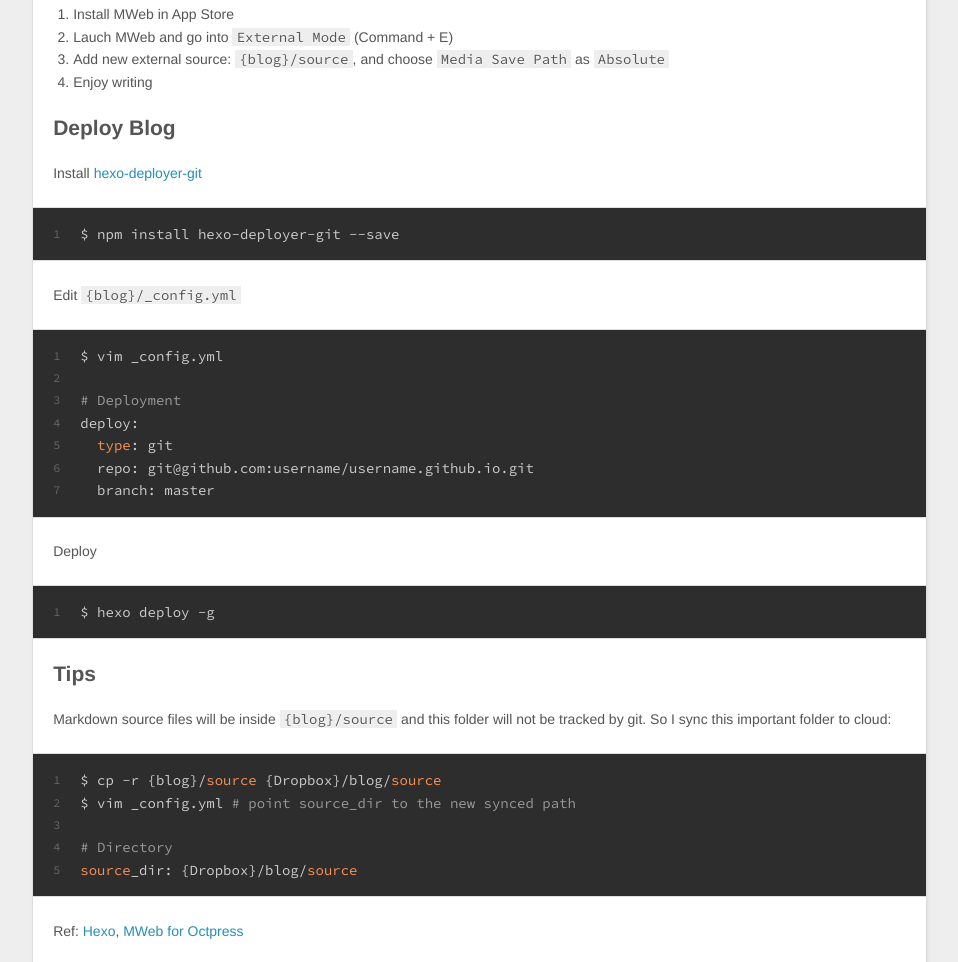
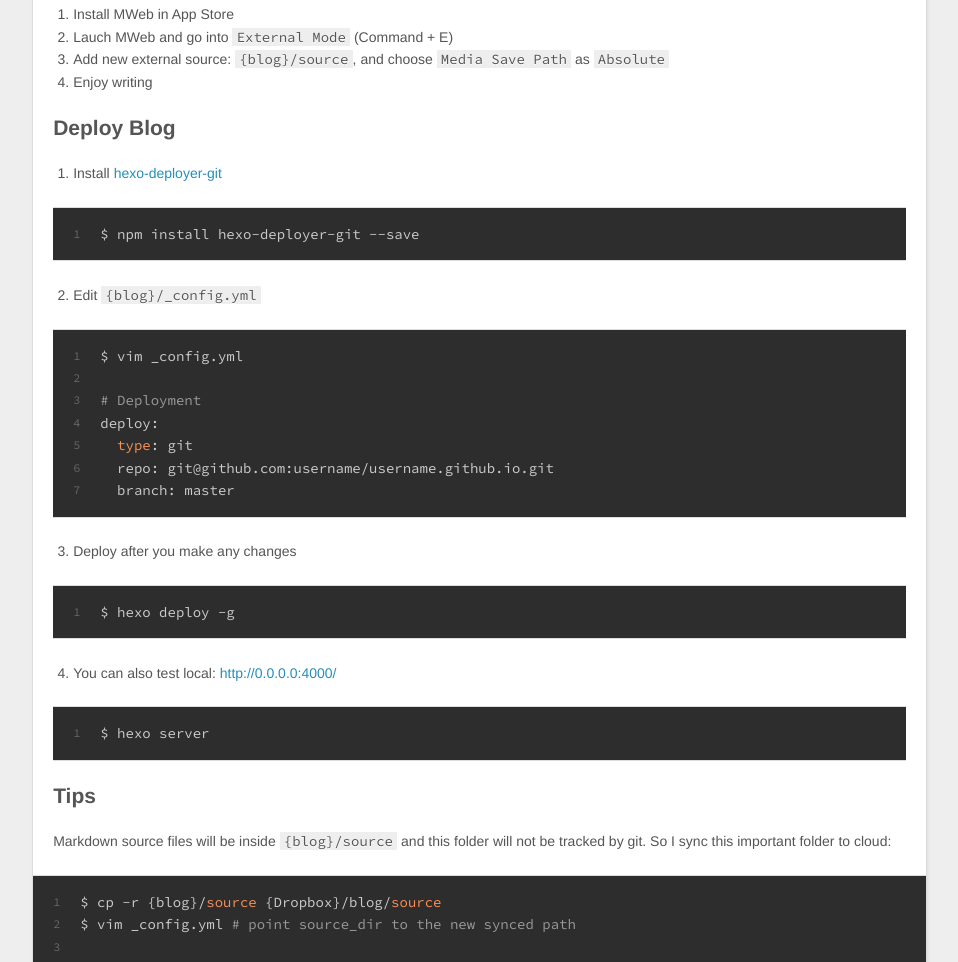
Before and after one commit to linbojin/linbojin.github.io, a plain HTML site: page 2016/01/09/Build-blog-by-Hexo-and-MWeb/index.html in a window 1280 px wide. Shown: the part 983-1945 px from the top of the page, without its empty margins (8-966 px from the left). Drawn offline with nearby package versions, Linux system fonts and the light colour scheme.

Commit message:
Site updated: 2016-01-09 23:49:04

```diff
--- a/2016/01/09/Build-blog-by-Hexo-and-MWeb/index.html
+++ b/2016/01/09/Build-blog-by-Hexo-and-MWeb/index.html
@@ -17,7 +17,7 @@
 Setup Github
 Create a new repository named username.github.io
 htt">
-<meta property="og:updated_time" content="2016-01-09T11:20:53.000Z">
+<meta property="og:updated_time" content="2016-01-09T15:48:23.000Z">
 <meta name="twitter:card" content="summary">
 <meta name="twitter:title" content="Build blog with Hexo and MWeb">
 <meta name="twitter:description" content="RequirementsGithub account: blog deployed by GitHub PagesHexo: blog framework to generate static blog filesMWeb: Markdown writing tool
@@ -111,21 +111,29 @@
 <li><a href="https://username.github.io" target="_blank" rel="external">https://username.github.io</a> will be your personal blog address</li>
 </ol>
 <h2 id="Setup_Hexo"><a href="#Setup_Hexo" class="headerlink" title="Setup Hexo"></a>Setup Hexo</h2><p>Make sure you have installed node.js and git.</p>
-<figure class="highlight bash"><table><tr><td class="gutter"><pre><span class="line">1</span><br><span class="line">2</span><br><span class="line">3</span><br><span class="line">4</span><br></pre></td><td class="code"><pre><span class="line">$ npm install -g hexo-cli</span><br><span class="line">$ hexo init blog    </span><br><span class="line">$ <span class="built_in">cd</span> blog</span><br><span class="line">$ hexo new <span class="string">"my first blog"</span></span><br></pre></td></tr></table></figure>
+  <figure class="highlight bash"><table><tr><td class="gutter"><pre><span class="line">1</span><br><span class="line">2</span><br><span class="line">3</span><br><span class="line">4</span><br></pre></td><td class="code"><pre><span class="line">$ npm install -g hexo-cli</span><br><span class="line">$ hexo init blog    </span><br><span class="line">$ <span class="built_in">cd</span> blog</span><br><span class="line">$ hexo new <span class="string">"my first blog"</span></span><br></pre></td></tr></table></figure>
 <h2 id="Setup_MWeb"><a href="#Setup_MWeb" class="headerlink" title="Setup MWeb"></a>Setup MWeb</h2><ol>
 <li>Install MWeb in App Store</li>
 <li>Lauch MWeb and go into <code>External Mode</code> (Command + E)</li>
 <li>Add new external source: <code>{blog}/source</code>, and choose <code>Media Save Path</code> as <code>Absolute</code> </li>
 <li>Enjoy writing</li>
 </ol>
-<h2 id="Deploy_Blog"><a href="#Deploy_Blog" class="headerlink" title="Deploy Blog"></a>Deploy Blog</h2><p>Install <a href="https://github.com/hexojs/hexo-deployer-git" target="_blank" rel="external">hexo-deployer-git</a></p>
-<figure class="highlight bash"><table><tr><td class="gutter"><pre><span class="line">1</span><br></pre></td><td class="code"><pre><span class="line">$ npm install hexo-deployer-git --save</span><br></pre></td></tr></table></figure>
-<p>Edit <code>{blog}/_config.yml</code></p>
-<figure class="highlight bash"><table><tr><td class="gutter"><pre><span class="line">1</span><br><span class="line">2</span><br><span class="line">3</span><br><span class="line">4</span><br><span class="line">5</span><br><span class="line">6</span><br><span class="line">7</span><br></pre></td><td class="code"><pre><span class="line">$ vim _config.yml</span><br><span class="line"></span><br><span class="line"><span class="comment"># Deployment</span></span><br><span class="line">deploy:</span><br><span class="line">  <span class="built_in">type</span>: git</span><br><span class="line">  repo: git@github.com:username/username.github.io.git</span><br><span class="line">  branch: master</span><br></pre></td></tr></table></figure>
-<p>Deploy</p>
-<figure class="highlight bash"><table><tr><td class="gutter"><pre><span class="line">1</span><br></pre></td><td class="code"><pre><span class="line">$ hexo deploy -g</span><br></pre></td></tr></table></figure>
+<h2 id="Deploy_Blog"><a href="#Deploy_Blog" class="headerlink" title="Deploy Blog"></a>Deploy Blog</h2><ol>
+<li><p>Install <a href="https://github.com/hexojs/hexo-deployer-git" target="_blank" rel="external">hexo-deployer-git</a></p>
+ <figure class="highlight bash"><table><tr><td class="gutter"><pre><span class="line">1</span><br></pre></td><td class="code"><pre><span class="line">$ npm install hexo-deployer-git --save</span><br></pre></td></tr></table></figure>
+</li>
+<li><p>Edit <code>{blog}/_config.yml</code></p>
+ <figure class="highlight bash"><table><tr><td class="gutter"><pre><span class="line">1</span><br><span class="line">2</span><br><span class="line">3</span><br><span class="line">4</span><br><span class="line">5</span><br><span class="line">6</span><br><span class="line">7</span><br></pre></td><td class="code"><pre><span class="line">$ vim _config.yml</span><br><span class="line"></span><br><span class="line"><span class="comment"># Deployment</span></span><br><span class="line">deploy:</span><br><span class="line">  <span class="built_in">type</span>: git</span><br><span class="line">  repo: git@github.com:username/username.github.io.git</span><br><span class="line">  branch: master</span><br></pre></td></tr></table></figure>
+</li>
+<li><p>Deploy after you make any changes</p>
+ <figure class="highlight bash"><table><tr><td class="gutter"><pre><span class="line">1</span><br></pre></td><td class="code"><pre><span class="line">$ hexo deploy -g</span><br></pre></td></tr></table></figure>
+</li>
+<li><p>You can also test local: <a href="http://0.0.0.0:4000/" target="_blank" rel="external">http://0.0.0.0:4000/</a></p>
+ <figure class="highlight bash"><table><tr><td class="gutter"><pre><span class="line">1</span><br></pre></td><td class="code"><pre><span class="line">$ hexo server</span><br></pre></td></tr></table></figure>
+</li>
+</ol>
 <h2 id="Tips"><a href="#Tips" class="headerlink" title="Tips"></a>Tips</h2><p>Markdown source files will be inside <code>{blog}/source</code> and this folder will not be tracked by git. So I sync this important folder to cloud:</p>
-<figure class="highlight bash"><table><tr><td class="gutter"><pre><span class="line">1</span><br><span class="line">2</span><br><span class="line">3</span><br><span class="line">4</span><br><span class="line">5</span><br></pre></td><td class="code"><pre><span class="line">$ cp -r &#123;blog&#125;/<span class="built_in">source</span> &#123;Dropbox&#125;/blog/<span class="built_in">source</span></span><br><span class="line">$ vim _config.yml <span class="comment"># point source_dir to the new synced path  </span></span><br><span class="line"></span><br><span class="line"><span class="comment"># Directory</span></span><br><span class="line"><span class="built_in">source</span>_dir: &#123;Dropbox&#125;/blog/<span class="built_in">source</span></span><br></pre></td></tr></table></figure>
+<figure class="highlight bash"><table><tr><td class="gutter"><pre><span class="line">1</span><br><span class="line">2</span><br><span class="line">3</span><br><span class="line">4</span><br><span class="line">5</span><br></pre></td><td class="code"><pre><span class="line">$ cp -r &#123;blog&#125;/<span class="built_in">source</span> &#123;Dropbox&#125;/blog/<span class="built_in">source</span></span><br><span class="line">$ vim _config.yml <span class="comment"># point source_dir to the new synced path  </span></span><br><span class="line">	</span><br><span class="line"><span class="comment"># Directory</span></span><br><span class="line"><span class="built_in">source</span>_dir: &#123;Dropbox&#125;/blog/<span class="built_in">source</span></span><br></pre></td></tr></table></figure>
 <p>Ref: <a href="https://hexo.io/docs/index.html" target="_blank" rel="external">Hexo</a>, <a href="http://zh.mweb.im/mweb-1.4-add-floder-octpress-support.html" target="_blank" rel="external">MWeb for Octpress</a> </p>
 
 
```
Also changed, not shown: index.html (+16 -8 lines).
